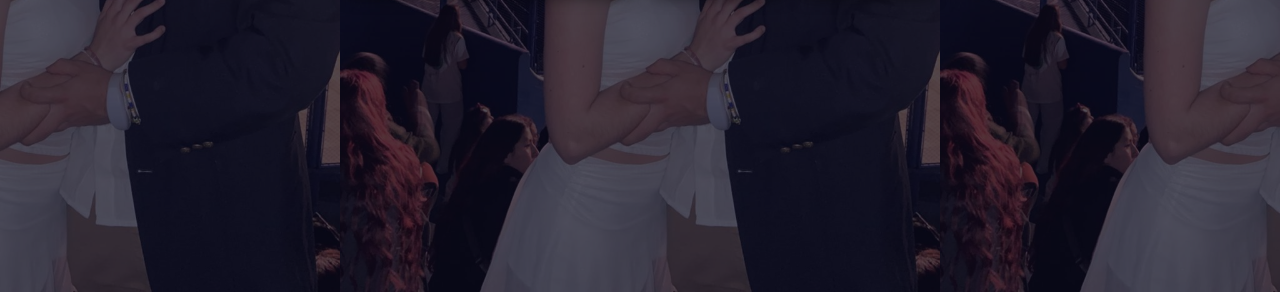
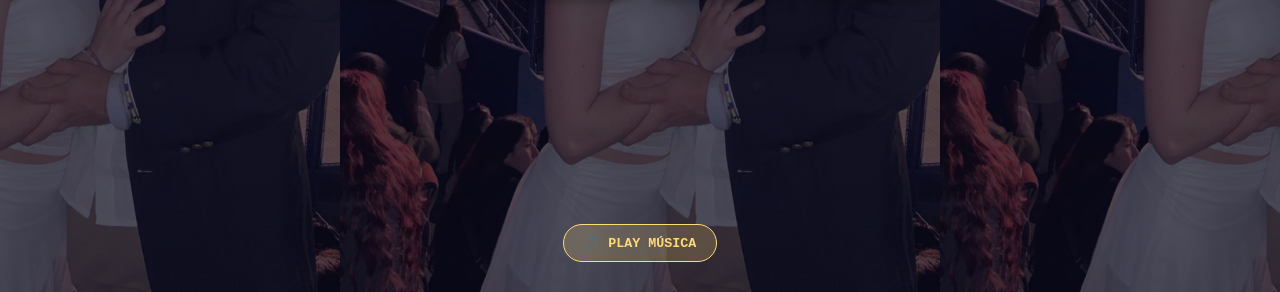
Before and after one commit to SoyFranlo/morat2, a plain HTML site: page index.html in a window 1280 px wide. Shown: the part 508-800 px from the top of the page. Drawn offline with Linux system fonts and the light colour scheme.

Commit message:
Update index.html

```diff
--- a/index.html
+++ b/index.html
@@ -78,7 +78,26 @@
             text-transform: uppercase;
             color: #ccc;
         }
+/* Botón de música */
+        .music-control {
+            position: absolute;
+            bottom: 30px;
+            background: rgba(255, 218, 121, 0.2);
+            border: 1px solid #ffda79;
+            color: #ffda79;
+            padding: 10px 20px;
+            border-radius: 30px;
+            cursor: pointer;
+            font-family: inherit;
+            font-weight: bold;
+            transition: all 0.3s ease;
+            z-index: 10;
+        }
 
+        .music-control:hover {
+            background: #ffda79;
+            color: #000;
+        }
         @media (max-width: 600px) {
             .header-text { font-size: 1.8rem; }
             .number { font-size: 2.5rem; }
@@ -109,6 +128,12 @@
                 <span class="number" id="seconds">00</span>
                 <span class="label">Seg</span>
             </div>
+            <audio id="audioPlayer" loop>
+            <source src="mi-vida-entera.mp3" type="audio/mpeg">
+        </audio>
+
+        <button class="music-control" onclick="toggleMusic()">🎵 PLAY MÚSICA</button>
+    </div>
         </div>
     </div>
 </div>
```
